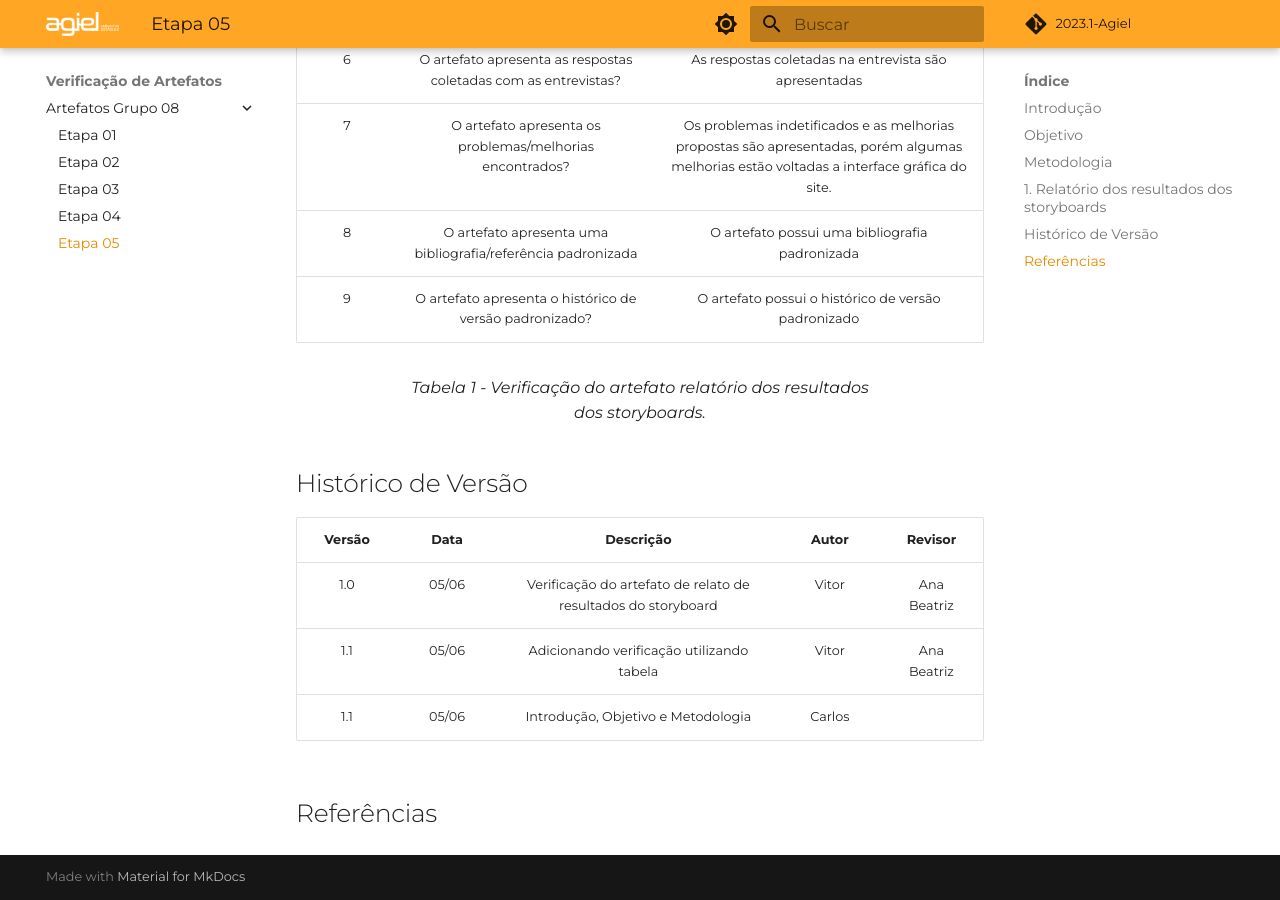
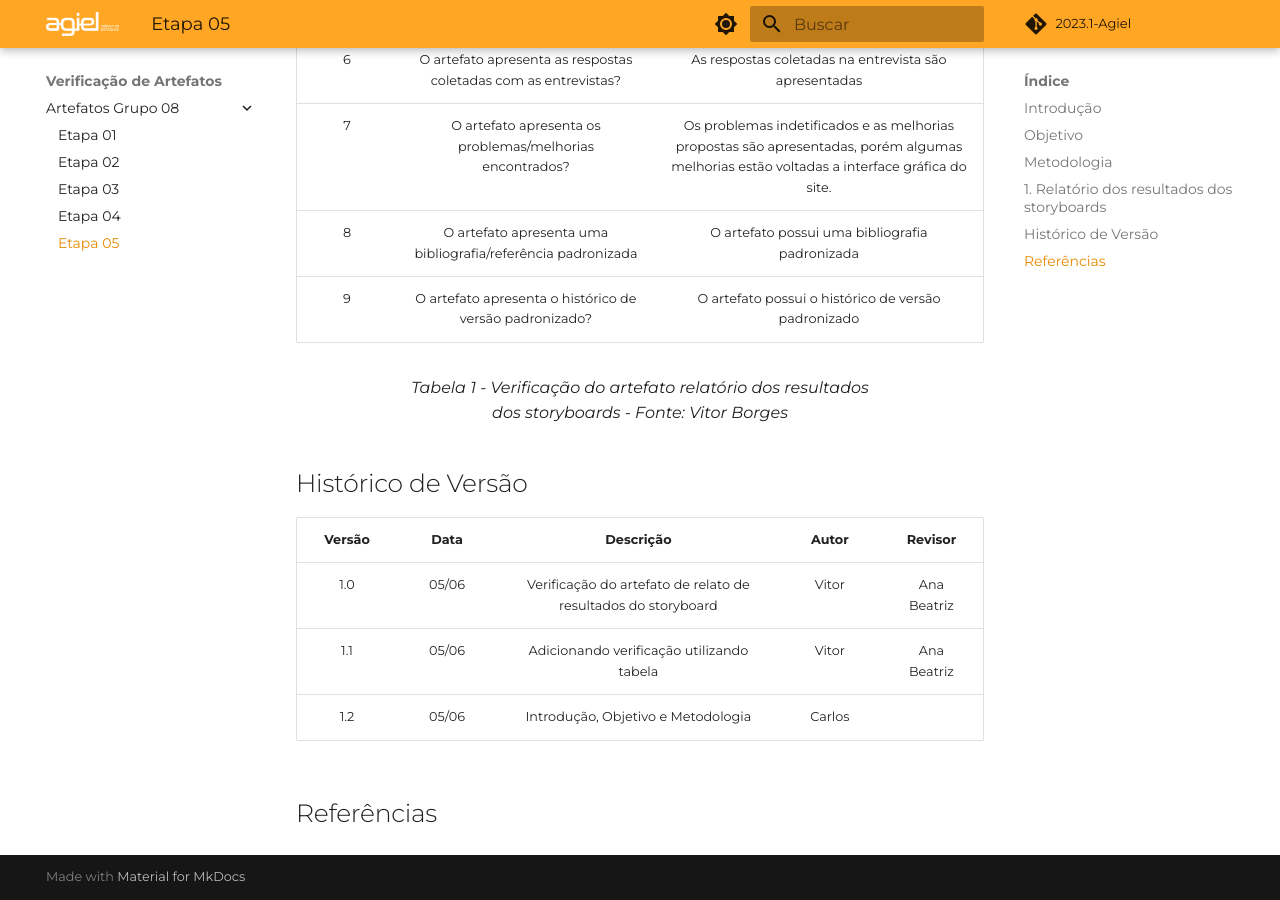
Before and after one commit to Interacao-Humano-Computador/2023.1-Agiel, an MkDocs documentation site: the page built from docs/verificacao/grupo_8/etapa_5.md, in a window 1280 px wide and 900 px high, scrolled down 1228 px. Built offline with MkDocs 1.6.1 and Material for MkDocs 9.7.7, drawn with Linux system fonts in a browser that asks for light colours; some web fonts are replaced; comment, search, counter and statistics services are not loaded.

Commit message:
docs: adicionado fonte

```diff
--- a/docs/verificacao/grupo_8/etapa_5.md
+++ b/docs/verificacao/grupo_8/etapa_5.md
@@ -27,7 +27,7 @@ A verificação dos artefatos será feita por meio de inspeção FAGAN (1976), u
 | 8 | O artefato apresenta uma bibliografia/referência padronizada | O artefato possui uma bibliografia padronizada |
 | 9 | O artefato apresenta o histórico de versão padronizado? | O artefato possui o histórico de versão padronizado |
 
-<figcaption align="center">Tabela 1 - Verificação do artefato relatório dos resultados dos storyboards.</figcaption>
+<figcaption align="center">Tabela 1 - Verificação do artefato relatório dos resultados dos storyboards - Fonte: Vitor Borges</figcaption>
 
 ## Histórico de Versão
 
@@ -35,6 +35,6 @@ A verificação dos artefatos será feita por meio de inspeção FAGAN (1976), u
 |:------:|:-----:|:---------------------------------:|:--------------:|:-------------:|
 |  1.0   | 05/06 | Verificação do artefato de relato de resultados do storyboard | Vitor | Ana Beatriz |
 |  1.1   | 05/06 | Adicionando verificação utilizando tabela | Vitor | Ana Beatriz
-|  1.1   | 05/06 | Introdução, Objetivo e Metodologia | Carlos |
+|  1.2   | 05/06 | Introdução, Objetivo e Metodologia | Carlos |
 
 ## Referências
```
